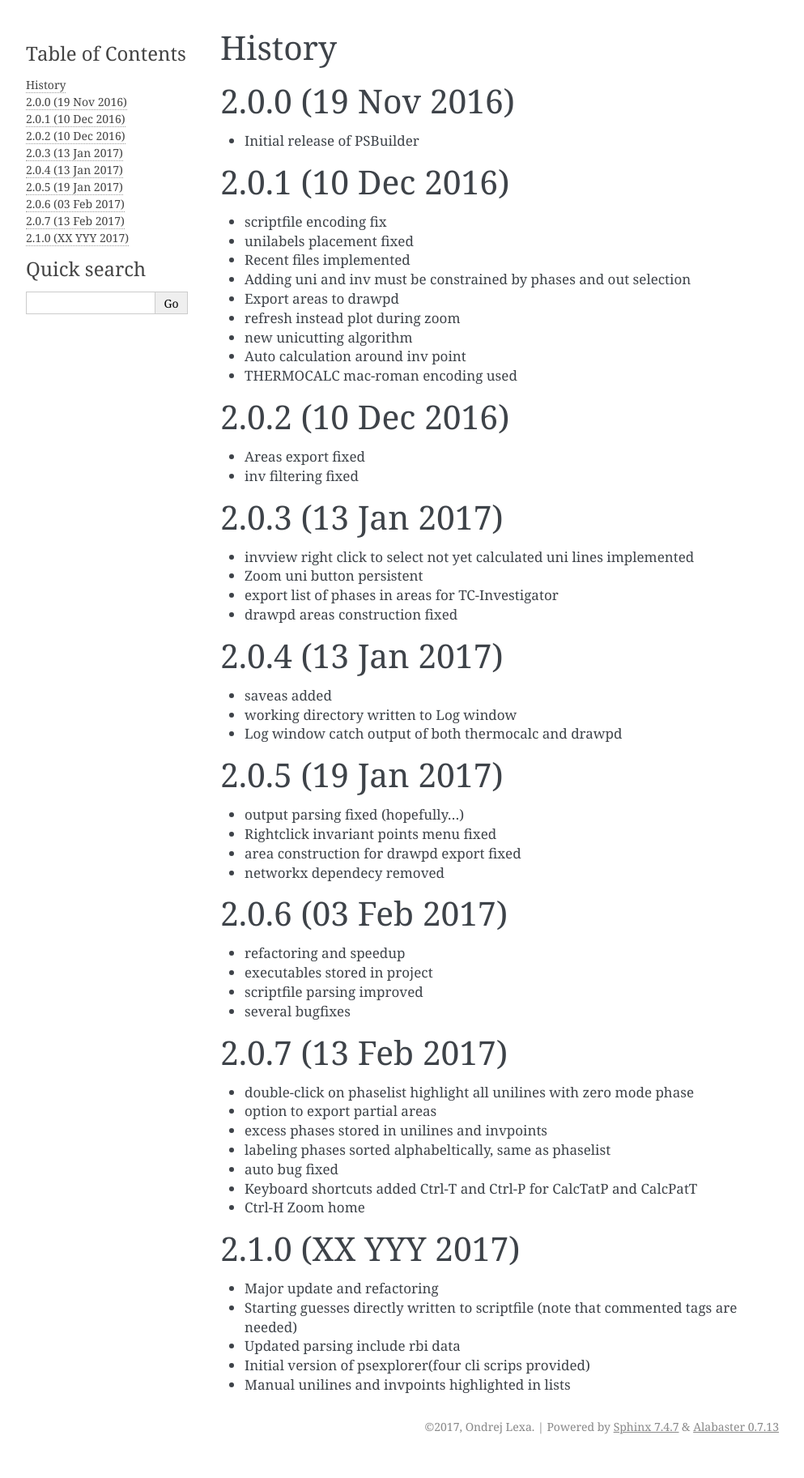
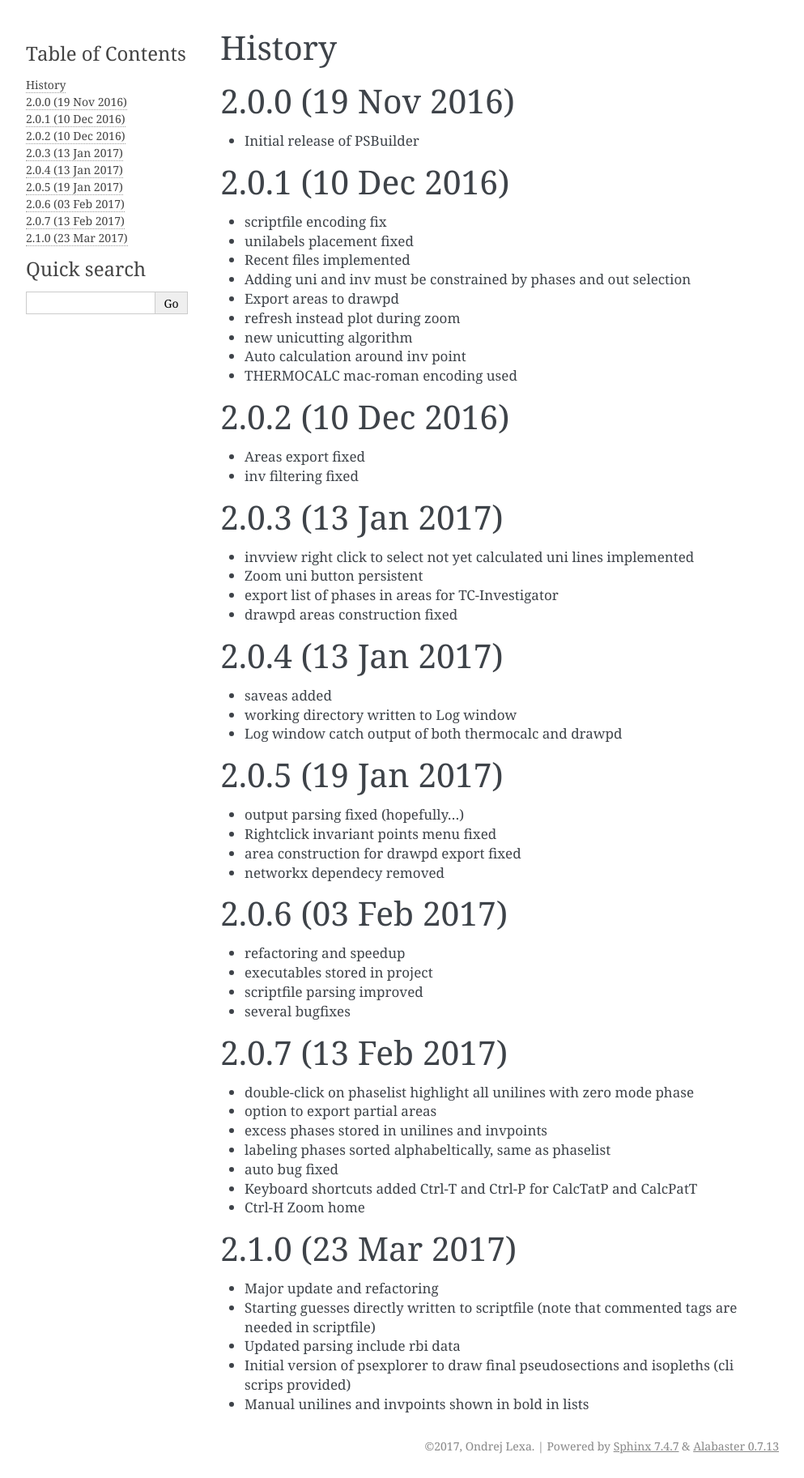
Before and after one commit to ondrolexa/pypsbuilder, a Sphinx documentation site: the page built from docs/history.rst, in a window 1280 px wide. Shown: the whole page at 81% size, without its empty margins (148-1141 px from the left). Built offline with Sphinx 7.4.7, drawn with Linux system fonts in a browser that asks for light colours; before the commit the page ends 1801 px from its top, so only the background shows below that.

Commit message:
next minor release

```diff
--- a/HISTORY.rst
+++ b/HISTORY.rst
@@ -61,10 +61,12 @@ History
 * Keyboard shortcuts added Ctrl-T and Ctrl-P for CalcTatP and CalcPatT
 * Ctrl-H Zoom home
 
-2.1.0 (XX YYY 2017)
+2.1.0 (23 Mar 2017)
 -------------------
 * Major update and refactoring
-* Starting guesses directly written to scriptfile (note that commented tags are needed)
+* Starting guesses directly written to scriptfile
+  (note that commented tags are needed in scriptfile)
 * Updated parsing include rbi data
-* Initial version of psexplorer(four cli scrips provided)
-* Manual unilines and invpoints highlighted in lists
+* Initial version of psexplorer to draw final pseudosections and isopleths
+  (cli scrips provided)
+* Manual unilines and invpoints shown in bold in lists
--- a/docs/installation.rst
+++ b/docs/installation.rst
@@ -8,11 +8,12 @@ For Anaconda distribution (for now only Linux64 and Win64 supported) you can ins
 
 For other platforms install dependencies using conda::
 
-    conda install numpy matplotlib pyqt
+    conda install numpy matplotlib scipy pyqt
+    conda install -c conda-forge shapely descartes tqdm
 
 or by any other mechanism (see `Installing Scientific Packages <https://packaging.python.org/science/>`_).
 
-Than install pypsbuilder directly from github using pip::
+and than install pypsbuilder directly from github using pip::
 
     pip install https://github.com/ondrolexa/pypsbuilder/archive/master.zip
 
```
Also changed, not shown: docs/tutorial.rst (+14 -8 lines), psiso-script.py (+7 -1 lines), docs/images/psbuilder_empty.png, docs/images/psbuilder_finished.png, docs/images/psbuilder_init.png, docs/images/psbuilder_inv1.png, docs/images/psbuilder_inv4.png, docs/images/psbuilder_uni1.png, docs/images/psbuilder_uni2.png, 2 other files.
